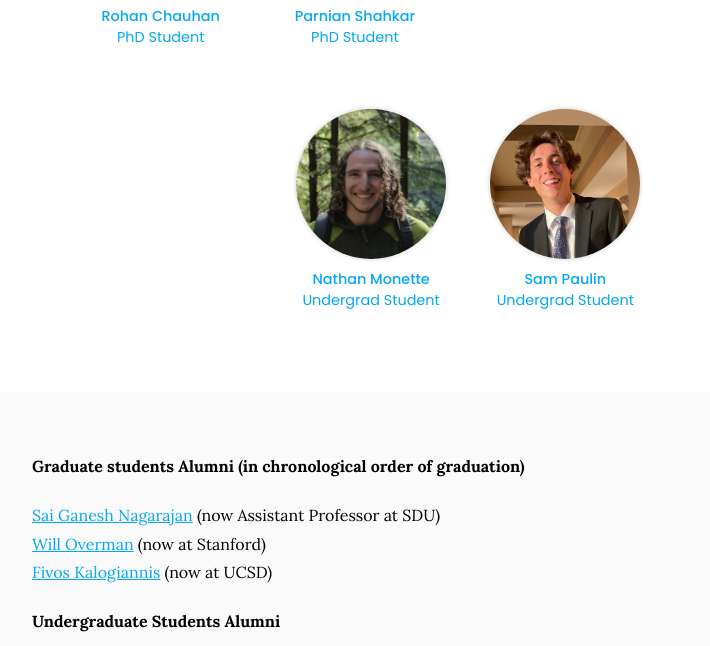
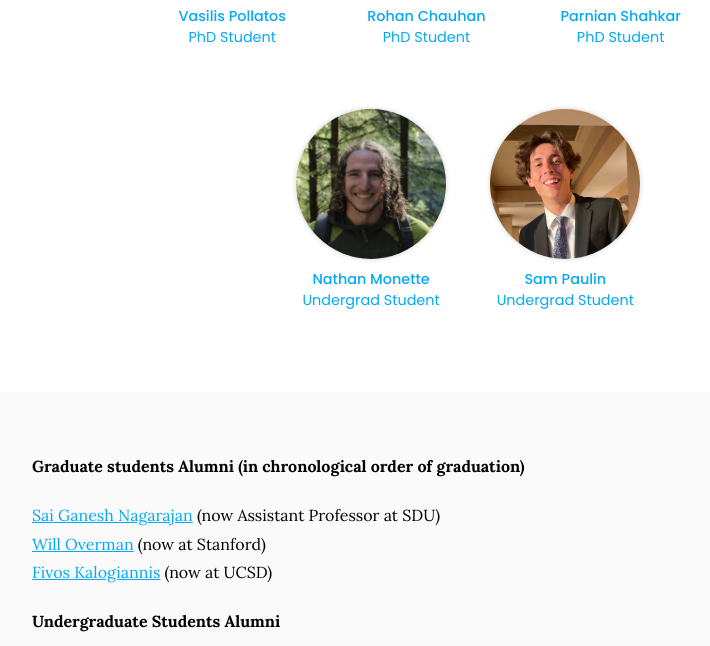
Before and after one commit to goallabuci/goallabuci.github.io, a Jekyll site: the page built from team/index.md, in a window 1280 px wide and 900 px high, scrolled down 812 px, cut to the strip 254-900 px from the top of the window. Shown: the whole strip, without its empty margins (158-868 px from the left). Built offline with Jekyll 4.4.1, drawn with Linux system fonts in a browser that asks for light colours.

Commit message:
Update index.md

```diff
--- a/team/index.md
+++ b/team/index.md
@@ -63,14 +63,27 @@ nav:
       src="/images/portraits/andreas.png"
       onerror="this.src = '/images/placeholder.svg'; this.onerror = null;"
       loading="lazy"
-      alt="Jingming Yan">
+      alt="Andreas Kontogiannis">
   </span><span class="portrait_name">
       Andreas Kontogiannis
     </span><span class="portrait_description">
       PhD Student
     </span></a>
     <br/>
-    &nbsp;&nbsp;&nbsp;&nbsp;&nbsp;&nbsp;&nbsp;&nbsp;<a href="https://panageas.github.io/" class="portrait" style="--width: 150px">
+    &nbsp;&nbsp;&nbsp;&nbsp;&nbsp;&nbsp;&nbsp;&nbsp;&nbsp;&nbsp;&nbsp;&nbsp;&nbsp;&nbsp;&nbsp;&nbsp;&nbsp;&nbsp;&nbsp;&nbsp;&nbsp;&nbsp;&nbsp;&nbsp;
+    <a href="https://archimedesai.gr/en/researchers/vasilis-pollatos" class="portrait" style="--width: 150px">
+<span class="portrait_image">
+    <img
+      src="/images/portraits/vasilis.jpg"
+      onerror="this.src = '/images/placeholder.svg'; this.onerror = null;"
+      loading="lazy"
+      alt="Vasilis Pollatos">
+  </span><span class="portrait_name">
+     Vasilis Pollatos
+    </span><span class="portrait_description">
+      PhD Student
+    </span></a>
+    <a href="https://panageas.github.io/" class="portrait" style="--width: 150px">
 <span class="portrait_image">
     <img
       src="/images/member.jpg"
```
